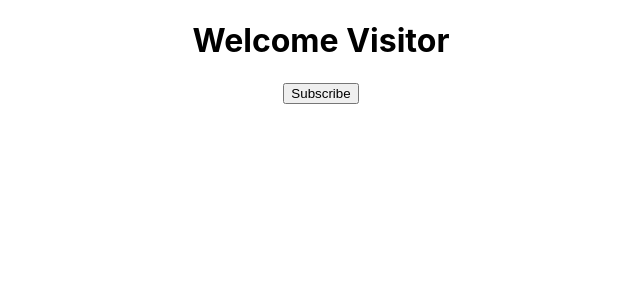
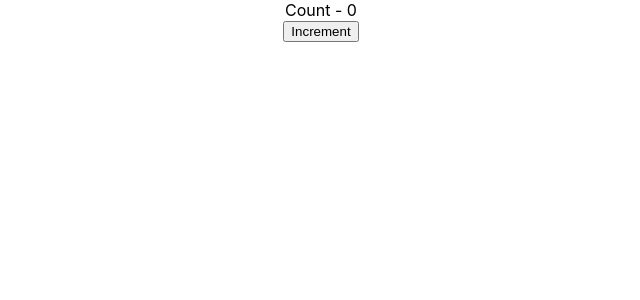
Before and after one commit to Powerpoffgirl/classcomponents, a React (Create React App) app: page / in a window 1280 px wide. Shown: the top 300 px of the page, without its empty margins (319-959 px from the left). Built offline with nearby package versions, Linux system fonts and the light colour scheme.

Commit message:
second commit

```diff
--- a/src/App.js
+++ b/src/App.js
@@ -1,12 +1,15 @@
 import "./App.css";
 import Car from "./components/Car";
+import Counter from "./components/Counter";
 import Hello from "./components/Hello";
 import Message from "./components/Message";
 
 function App() {
   return (
     <div className="App">
-      <Message />
+      <Counter />
+
+      {/* <Message /> */}
 
       {/* Hello
       <Car />
--- /dev/null
+++ b/src/components/Counter.js
@@ -0,0 +1,56 @@
+import React, { Component } from "react";
+
+export class Counter extends Component {
+  constructor(props) {
+    super(props);
+
+    this.state = {
+      count: 0,
+    };
+  }
+  // setState function has two parameters, first is the state & second is the callback function
+  increment() {
+    // this.setState(
+    //   {
+    //     count: this.state.count + 1,
+    //   },
+    //   () => {
+    //     console.log("Callback Value ", this.state.count);
+    //   }
+    // );
+
+    this.setState((prevState, props) => ({
+      count: prevState.count + 1,
+    }));
+    console.log(this.state.count);
+  }
+
+  incrementFive() {
+    this.increment();
+    this.increment();
+    this.increment();
+    this.increment();
+    this.increment();
+    console.log(this.state.count);
+  }
+
+  render() {
+    return (
+      <div>
+        <div>Count - {this.state.count}</div>
+        <button onClick={() => this.incrementFive()}>Increment</button>
+      </div>
+    );
+  }
+}
+
+export default Counter;
+
+/*
+setState
+- Always make use of setState and never modify the state directly
+- Code has to be executed after the state has been updated? Place that code in the call back
+  function which is the second argument to the setState method.
+- When you have to update state based on the previous state value, pass in a function as an
+  argument instead of the regular object.
+*/
```
